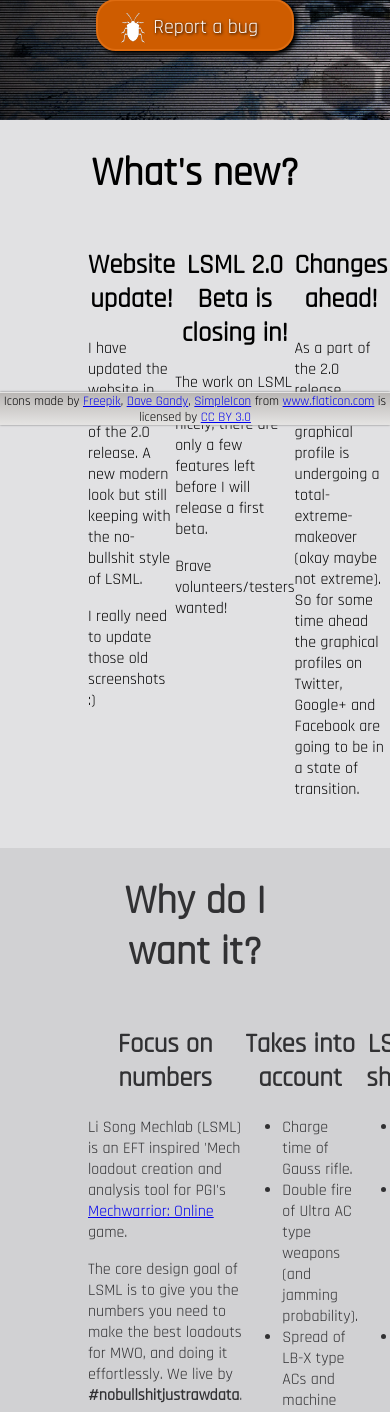
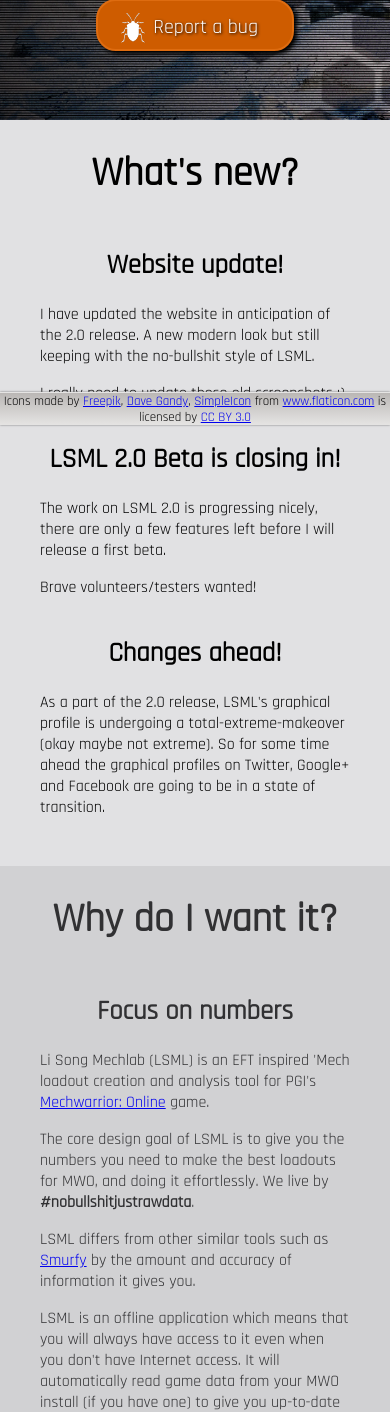
Before and after one commit to lisongmechlab/lsml, a PHP site: page / in a window 390 px wide; the page is wider, and only the part inside the window is pictured. Shown: the part 419-1831 px from the top of that part. Run offline with PHP 8.4, Linux system fonts and the light colour scheme; some libraries are stand-ins or nearby versions.

Commit message:
Fixing responsiveness.

```diff
--- a/theme.css
+++ b/theme.css
@@ -164,9 +164,12 @@ div .nav {
     flex-flow: row;
 }
 
-@media screen and (min-width: 640px) {
+@media screen and (max-width: 640px) {
     .content {
         flex-flow: column;
+    }
+    .block{
+        padding: 1px 2em 2em 2em;
     }
 }
 
```
